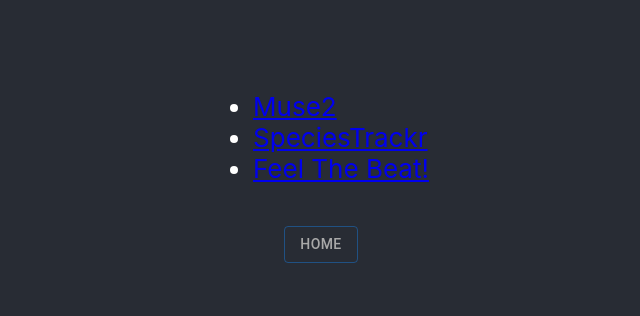
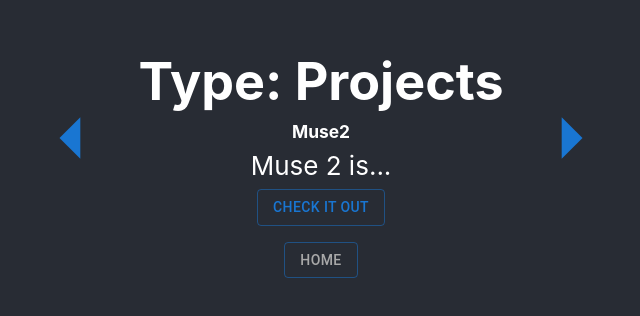
Before and after one commit to SirEctor/SirEctor.github.io, a React (Create React App) app: page /#/projects in a window 1280 px wide. Shown: the part 236-552 px from the top of the page, without its empty margins (319-959 px from the left). Built offline with nearby package versions, Linux system fonts and the light colour scheme.

Commit message:
project pg updated

```diff
--- a/package.json
+++ b/package.json
@@ -2,17 +2,19 @@
   "name": "portfolio-v2",
   "version": "0.1.0",
   "private": true,
-  "homepage":"https://sirector.github.io",
+  "homepage": "https://sirector.github.io",
   "dependencies": {
     "@emotion/react": "^11.13.0",
     "@emotion/styled": "^11.13.0",
+    "@mui/icons-material": "^5.16.6",
     "@mui/material": "^5.16.5",
     "@testing-library/jest-dom": "^5.17.0",
     "@testing-library/react": "^13.4.0",
     "@testing-library/user-event": "^13.5.0",
+    "papaparse": "^5.4.1",
     "react": "^18.3.1",
     "react-dom": "^18.3.1",
-    "react-router-dom": "^6.25.1",
+    "react-router-dom": "^6.26.0",
     "react-scripts": "5.0.1",
     "web-vitals": "^2.1.4"
   },
--- /dev/null
+++ b/src/ProjectDisplay.js
@@ -0,0 +1,16 @@
+import { Button, Stack } from "@mui/material";
+
+function ProjectDisplay({ projectType, pclassName, projectName, link, desc } ){
+
+    return(
+        <Stack direction="column" alignItems="center" spacing={1}>
+            <h1>Type: {projectType}</h1>
+            {pclassName ? <h3>{pclassName}</h3> : <></>}
+            <h6>{projectName}</h6>
+            <div>{desc}</div>
+            <Button variant="outlined" href={link} sx={{ mt: 2 }}>CHECK IT OUT</Button>
+        </Stack>
+    )
+}
+
+export default ProjectDisplay;
--- a/src/Projects.js
+++ b/src/Projects.js
@@ -1,15 +1,68 @@
 import { Link } from "react-router-dom"
 import { Button } from "@mui/material";
+import IconButton from '@mui/material/IconButton';
+import ArrowLeftIcon from '@mui/icons-material/ArrowLeft';
+import ArrowRightIcon from '@mui/icons-material/ArrowRight';
+import ProjectDisplay from "./ProjectDisplay.js";
+import Stack from '@mui/material/Stack';
+import Papa from 'papaparse';
+import { useState, useEffect } from "react";
+
+function Projects(){
+    const [projects, setProjects] = useState([])
+    const [currentProjectNum, setCurrentProjectNum] = useState(0)
+    const [currentProjectType, setCurrentProjectType] = useState('')
+    const [currentClassName, setClassName] = useState('')
+    const [currentProjectName, setCurrentProjectName] = useState('')
+    const [currentProjectLink, setCurrentProjectLink] = useState('')
+    const [currentProjectDescription, setCurrentProjectDescription] = useState('')
 
 
-function Projects(){
+
+    async function getDataFromCSV(filePath, variableFunc){
+        const resp = await fetch(filePath);
+        const reader = resp.body.getReader();
+        const result = await reader.read();
+        const d = new TextDecoder('utf-8');
+        const csv = d.decode(result.value);
+
+        const results = Papa.parse(csv, {header: true});
+        const rows = results.data;
+
+        variableFunc(rows);
+    }
+
+    useEffect(() => {
+        getDataFromCSV('./projects.csv', setProjects)
+    }, [])
+
+    function handleRight(){
+        if(currentProjectNum < projects.length - 1){
+            setCurrentProjectNum(num => num + 1)
+        }
+    }
+
+    function handleLeft(){
+        if(currentProjectNum > 0){
+            setCurrentProjectNum(num => num - 1)
+        }
+    }
+
     return(
         <div className="App-header" sx={{ flexDirection: "column",  m: 1, minWidth: 120, flex: 1}}>
-            <ul>
-                <li><a href="/muse2">Muse2</a></li>
-                <li><a href="https://devpost.com/software/species-trackr">SpeciesTrackr</a></li>
-                <li><a href="https://devpost.com/software/feel-the-beat-x9znfa">Feel The Beat!</a></li>
-            </ul>
+            <Stack direction="row" alignItems="center" spacing={1}>
+                <IconButton aria-label="arrowleft" onClick={handleLeft}>
+                    <ArrowLeftIcon color="primary" sx={{ fontSize: 100 }} />
+                </IconButton>
+                {projects ? projects.map((project, index) => (
+                    index === currentProjectNum ?
+                    <ProjectDisplay key={index} projectType={project.PROJECTTYPE} pclassName={project.CLASSNAME} projectName={project.PROJECTNAME} link={project.LINK} desc={project.DESCRIPTION} />   : <></>
+                )) : "LOADING"}
+                <IconButton aria-label="arrowright" onClick={handleRight}>
+                    <ArrowRightIcon color="primary"  sx={{ fontSize: 100 }} />
+                </IconButton>
+            </Stack>
+
             <Button variant="outlined"  sx={{mt: 2, color: "darkGray"}}  component={Link} to='/'>Home</Button>
         </div>
     )
```
Also changed, not shown: public/projects.csv (added), 1 other file (tests, documents, lock files or other folders).
